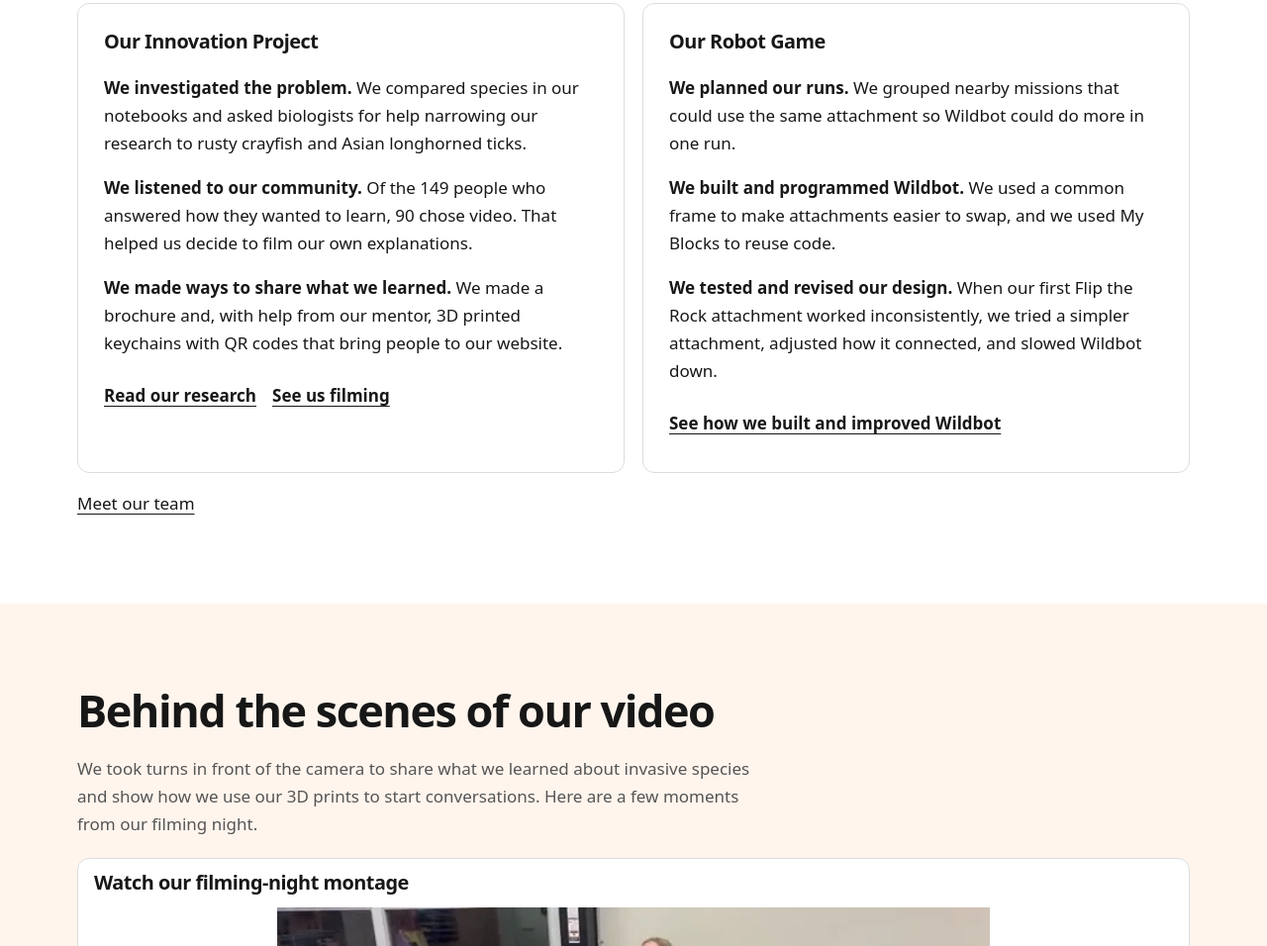
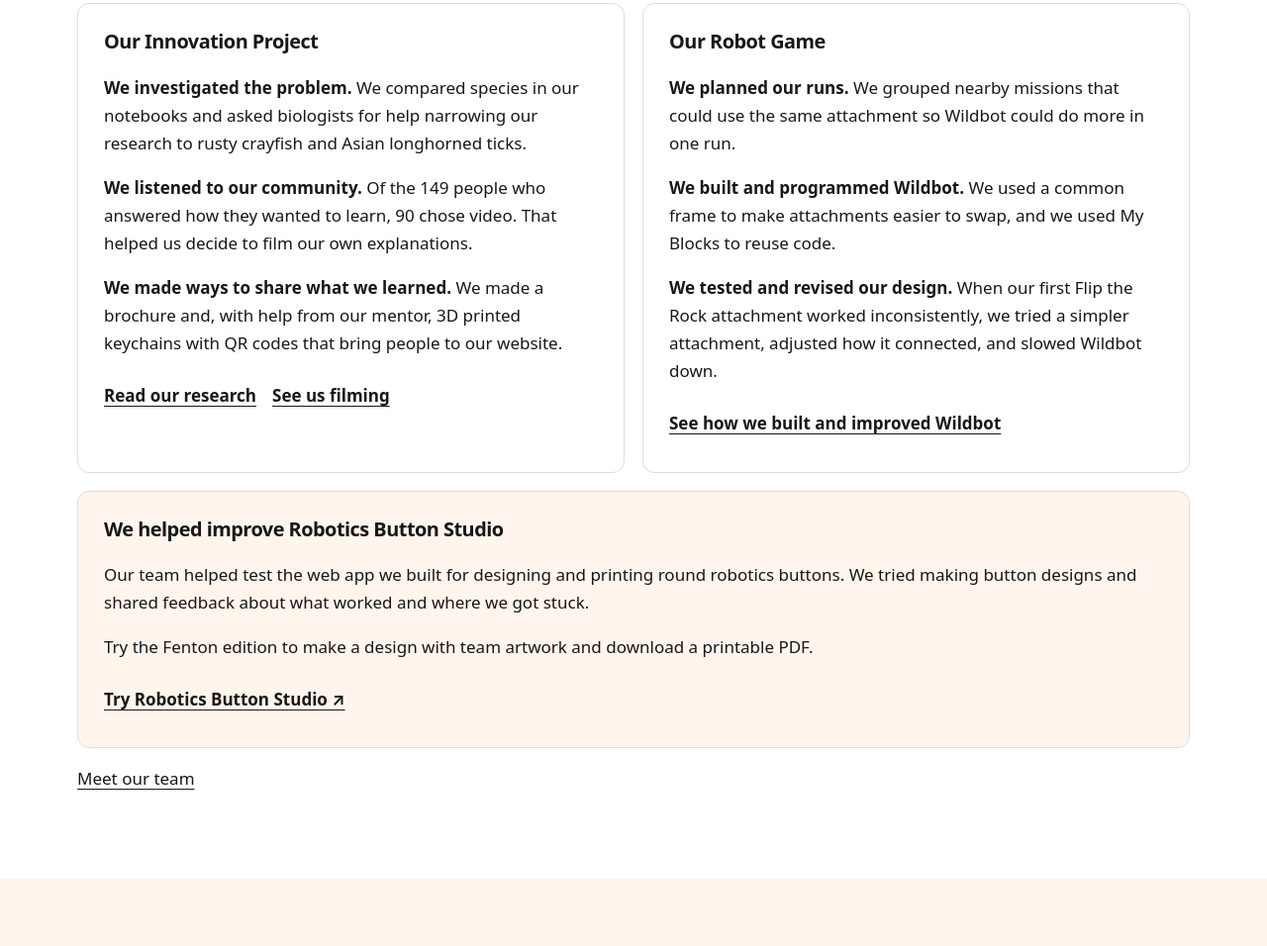
Before and after one commit to aspiece/Siberian-Tigers, a plain HTML site: page index.html in a window 1280 px wide. Shown: the part 7669-8625 px from the top of the page at 99% size. Drawn offline with Linux system fonts and the light colour scheme; grey boxes are pictures that could not be loaded.

Commit message:
Showcase Robotics Button Studio and student user testing

```diff
--- a/index.html
+++ b/index.html
@@ -25,6 +25,7 @@ nav .links .teacher-link{color:var(--muted);text-decoration:underline}
 #filming{background:var(--warm-surface)}
 .contribution-card{border:1px solid var(--line);border-radius:12px;padding:clamp(18px,3vw,26px)}
 .contribution-card h3{margin-top:0}
+#button-studio{margin-top:18px;background:var(--warm-surface)}
 .filming-grid{display:grid;grid-template-columns:repeat(2,minmax(0,1fr));gap:16px;margin-top:20px}
 .filming-grid figure{margin:0;border:1px solid var(--line);border-radius:12px;overflow:hidden;background:white}
 .filming-grid .filming-clip{grid-column:1/-1}
@@ -142,7 +143,7 @@ nav .links .teacher-link{color:var(--muted);text-decoration:underline}
     <div>
       <p class="eyebrow">FIRST LEGO League Challenge · Team 38050</p>
       <h2>Our Innovation Project</h2>
-    <div class="project-links"><a href="#student-contributions">What we did</a><a href="#filming">Filming night</a><a href="#research">Student research</a><a href="#hype-chain">Hype Chain</a><a href="#wildbot">Wildbot</a><a href="#team">Meet the team</a><a href="#share">Share the QR code</a></div>
+    <div class="project-links"><a href="#student-contributions">What we did</a><a href="#filming">Filming night</a><a href="#research">Student research</a><a href="#hype-chain">Hype Chain</a><a href="#button-studio">Button Studio</a><a href="#wildbot">Wildbot</a><a href="#team">Meet the team</a><a href="#share">Share the QR code</a></div>
       <p>We’re the Siberian Tigers from Fenton, Michigan. We started with a question: Could helping families recognize invasive species give them more ways to prevent their spread?</p>
       <p>After talking with biologists and surveying our robotics community, we built a website about rusty crayfish and the Asian longhorned tick. It gives families practical steps and links to <a href="https://www.michigan.gov/invasives/id-report">Michigan’s identification and reporting resources</a>.</p>
     </div>
@@ -173,6 +174,12 @@ nav .links .teacher-link{color:var(--muted);text-decoration:underline}
         <p class="focus-actions"><a href="#wildbot">See how we built and improved Wildbot</a></p>
       </article>
     </div>
+    <article class="contribution-card" id="button-studio">
+      <h3>We helped improve Robotics Button Studio</h3>
+      <p>Our team helped test the web app we built for designing and printing round robotics buttons. We tried making button designs and shared feedback about what worked and where we got stuck.</p>
+      <p>Try the Fenton edition to make a design with team artwork and download a printable PDF.</p>
+      <p class="focus-actions"><a href="https://fentonbuttons.geneseelearninglab.com/">Try Robotics Button Studio ↗</a></p>
+    </article>
     <p><a href="#team">Meet our team</a></p>
   </div>
 </section>
```
